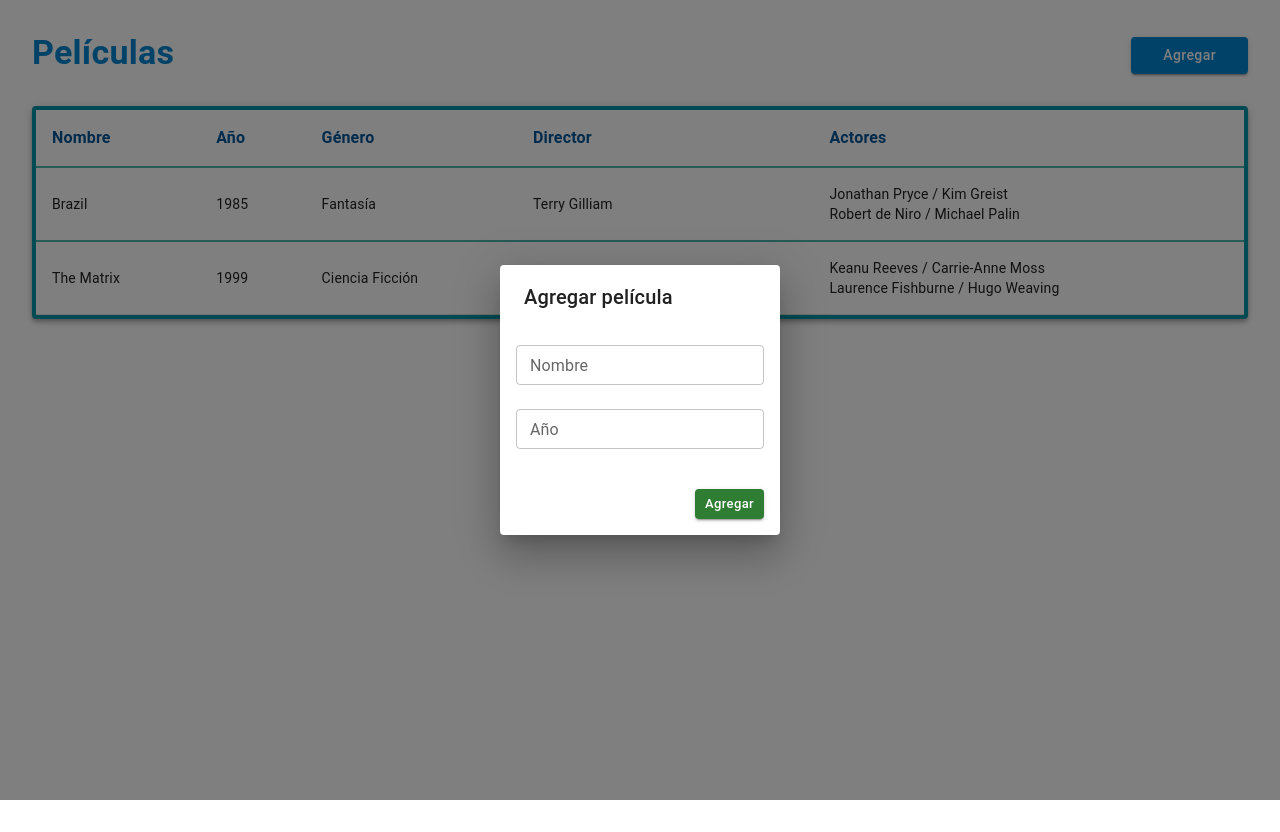
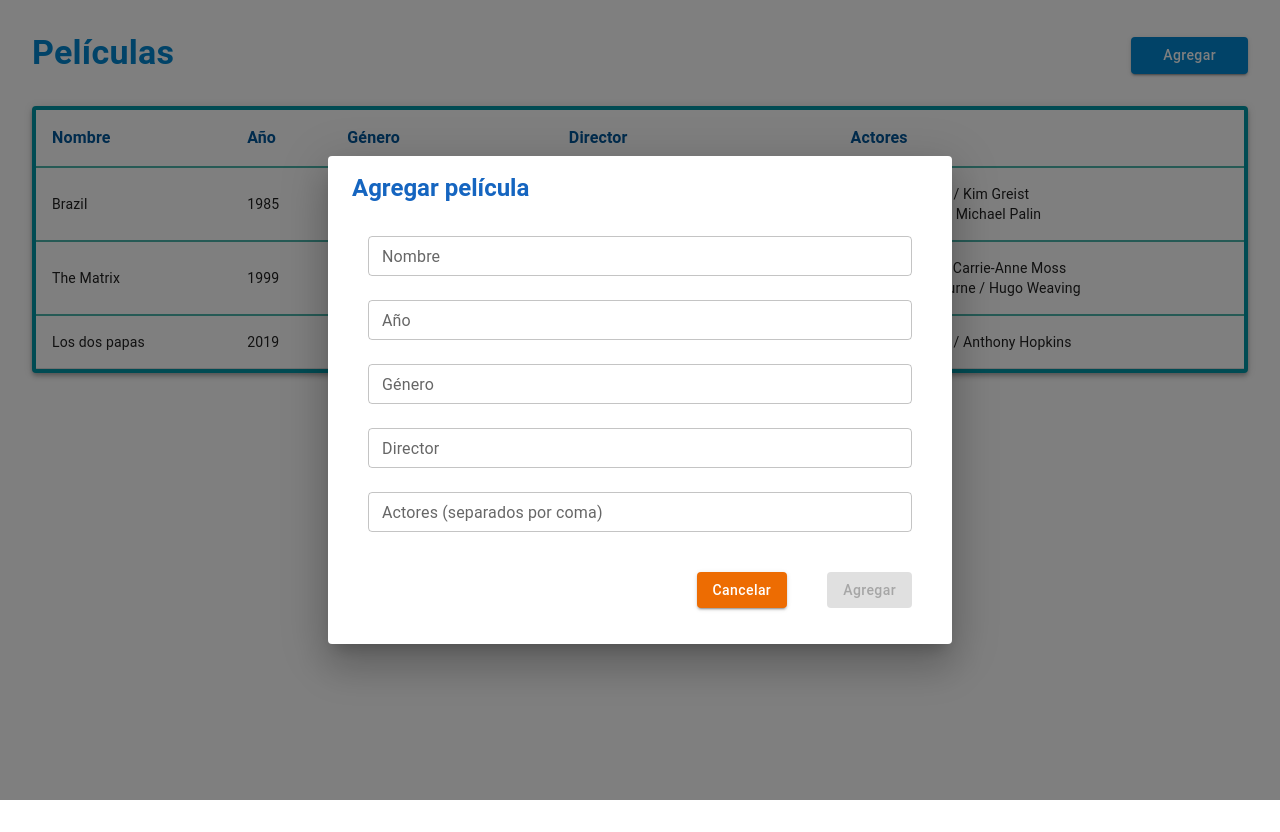
Before and after one commit to unahur-desapp/react-seed-2024, a React (Vite) app: page / in a window 1280 px wide. Both pictures are taken after a click on the button "Agregar". Built offline with nearby package versions, Linux system fonts and the light colour scheme.

Commit message:
funcionalidad de agregar pelicula andando

```diff
--- a/package.json
+++ b/package.json
@@ -17,7 +17,8 @@
     "lodash": "^4.17.21",
     "react": "^18.2.0",
     "react-dom": "^18.2.0",
-    "react-redux": "^9.1.0"
+    "react-redux": "^9.1.0",
+    "react-router-dom": "^6.22.3"
   },
   "devDependencies": {
     "@types/react": "^18.2.56",
--- a/src/config/customMuiTheme.js
+++ b/src/config/customMuiTheme.js
@@ -1,11 +1,16 @@
 import { createTheme } from "@mui/material";
-import { lightBlue } from "@mui/material/colors";
+import { blue, lightBlue } from "@mui/material/colors";
 
 export const customMuiTheme = createTheme({
   typography: {
     h4: {
       fontWeight: 'bold',
       color: lightBlue[700],
+    },
+    h5: {
+      fontWeight: 'bold',
+      color: blue[800],
+      fontSize: '1.5rem',
     },
     subtitle1: {
       fontSize: '1rem',
--- a/src/pages/AddFilmDialog.jsx
+++ b/src/pages/AddFilmDialog.jsx
@@ -1,5 +1,6 @@
-import { Button, Dialog, DialogTitle, Stack, TextField } from "@mui/material";
-import { useState } from "react";
+import { Box, Button, Dialog, DialogContent, DialogTitle, Stack, TextField } from "@mui/material";
+import { useEffect, useState } from "react";
+import { omit } from "lodash";
 
 const commonFieldProps = { variant: 'outlined', size: 'small', sx: {mb: 3} };
 
@@ -14,12 +15,34 @@ function yearMessage(value) {
     : null;
 }
 
-export function AddFilmDialog({ open, closeAction }) {
-  const [newFilmData, setNewFilmData] = useState({ name: '', year: '' });
+function getFilmDataToStore(newFilmDataForm) {
+  return {
+    ...omit(newFilmDataForm, 'mainActorsJoined'),
+    year: Number(newFilmDataForm.year),
+    mainActors: newFilmDataForm.mainActorsJoined.split(',').map(actorName => actorName.trim())
+  };
+}
 
-  return <Dialog open={open}>
-    <DialogTitle>Agregar película</DialogTitle>
-    <Stack direction='column' sx={{ mx: 2, my: 2}}>
+const initialFilmData = { name: '', year: '', genre: '', director: '', mainActorsJoined: '' };
+
+export function AddFilmDialog({ open, closeAction, confirmAction }) {
+  const [newFilmData, setNewFilmData] = useState(initialFilmData);
+
+  useEffect(() => {
+    if (open) {
+      setNewFilmData(initialFilmData);
+    }
+  }, [open]);
+
+  const formIsValid = ['name', 'year', 'genre', 'director', 'mainActorsJoined']
+    .every(attr => newFilmData[attr].length > 0) && !yearMessage(newFilmData.year);
+
+  return <Dialog open={open} maxWidth='xl'>
+    <DialogTitle>
+      <Box sx={{ typography: 'h5' }}>Agregar película</Box>
+    </DialogTitle>
+    <DialogContent sx={{ width: { xs: '14rem', sm: '24rem', md: '36rem' } }}>
+      <Stack direction='column' sx={{ mx: 2, my: 2 }}>
         <TextField {...commonFieldProps}
           label='Nombre'
           value={newFilmData.name}
@@ -32,9 +55,35 @@ export function AddFilmDialog({ open, closeAction }) {
           error={!!yearMessage(newFilmData.year)}
           helperText={yearMessage(newFilmData.year)}
         />
-      <Stack direction='row' justifyContent='flex-end' spacing={2} sx={{mt: 2}}>
-        <Button variant='contained' color='success' size='small' onClick={closeAction}>Agregar</Button>
+        <TextField {...commonFieldProps}
+          label='Género'
+          value={newFilmData.genre}
+          onChange={event => setNewFilmData(current => ({...current, genre: event.target.value}))}
+        />
+        <TextField {...commonFieldProps}
+          label='Director'
+          value={newFilmData.director}
+          onChange={event => setNewFilmData(current => ({...current, director: event.target.value}))}
+        />
+        <TextField {...commonFieldProps}
+          label='Actores (separados por coma)'
+          value={newFilmData.mainActorsJoined}
+          onChange={event => setNewFilmData(current => ({...current, mainActorsJoined: event.target.value}))}
+        />
+        <Stack direction='row' justifyContent='flex-end' sx={{mt: 2}}>
+          <Button variant='contained' color='warning' size='medium' onClick={closeAction} sx={{ mr: 5 }}>
+            Cancelar
+          </Button>
+          <Button variant='contained' color='success' size='medium' disabled={!formIsValid}
+            onClick={async () => {
+              await confirmAction(getFilmDataToStore(newFilmData));
+              closeAction();
+            }}
+          >
+            Agregar
+          </Button>
         </Stack>
       </Stack>
+    </DialogContent>
   </Dialog>;
 }
--- a/src/pages/ListOfFilms.jsx
+++ b/src/pages/ListOfFilms.jsx
@@ -1,8 +1,8 @@
-import { useEffect, useState } from "react";
+import { useCallback, useEffect, useState } from "react";
 import { Table, TableBody, TableCell, TableContainer, TableHead, TableRow, Paper, Stack, Typography, Box, styled, Button } from "@mui/material";
 import { cyan, teal } from "@mui/material/colors";
 import { range } from 'lodash';
-import { getAllFilms } from "../services/FilmService";
+import { addFilm, getAllFilms } from "../services/FilmService";
 import { AddFilmDialog } from "./AddFilmDialog";
 
 function ColoredLineTableCell(props) {
@@ -61,16 +61,23 @@ export function ListOfFilms() {
   const [allFilms, setAllFilms] = useState();
   const [isAdding, setIsAdding] = useState(false);
 
-  useEffect(() => {
-    const fetchAllFilms = async () => {
-      const obtainedFilms = await getAllFilms();
-      setAllFilms(obtainedFilms);
-    }
-    fetchAllFilms();
+  const fetchAllFilms = useCallback(async () => {
+    const obtainedFilms = await getAllFilms();
+    setAllFilms(obtainedFilms);
   }, []);
 
+  useEffect(() => {
+    fetchAllFilms();
+  }, [fetchAllFilms]);
+
   return allFilms && <>
-    <AddFilmDialog open={isAdding} closeAction={() => setIsAdding(false)} />
+    <AddFilmDialog open={isAdding}
+      closeAction={() => setIsAdding(false)}
+      confirmAction={async (newFilmData) => {
+        await addFilm(newFilmData);
+        await fetchAllFilms();
+      }}
+    />
     <Stack direction='column'>
       <Stack direction='row' justifyContent='space-between' alignItems='flex-end'>
         <Typography variant='h4'>Películas</Typography>
--- a/src/services/FilmService.js
+++ b/src/services/FilmService.js
@@ -9,12 +9,34 @@ const FIXED_FILMS = [
     name: 'The Matrix', director: 'Lana & Lilly Wachowski', year: 1999, genre: 'Ciencia Ficción',
     mainActors: ['Keanu Reeves', 'Carrie-Anne Moss', 'Laurence Fishburne', 'Hugo Weaving']
   },
+  {
+    id: 3,
+    name: 'Los dos papas', director: 'Fernando Meirelles', year: 2019, genre: 'Drama biográfico',
+    mainActors: ['Jonathan Pryce', 'Anthony Hopkins']
+  }
 ];
+
+function initFakeStorage() {
+  sessionStorage.setItem('fakeFilms', JSON.stringify(FIXED_FILMS));
+}
 
 export async function getAllFilms() {
   return getAllFilmsFake();
 }
 
 async function getAllFilmsFake() {
-  return Promise.resolve(FIXED_FILMS);
+  return Promise.resolve(JSON.parse(sessionStorage.getItem('fakeFilms')));
 }
+
+export async function addFilm(filmSpec) {
+  return addFilmFake(filmSpec);
+}
+
+async function addFilmFake(filmSpec) {
+  const currentFilms = await getAllFilmsFake();
+  currentFilms.push({ id: Math.max(...currentFilms.map(film => film.id)) + 1, ...filmSpec});
+  sessionStorage.setItem('fakeFilms', JSON.stringify(currentFilms));
+  return Promise.resolve({ added: 1 });
+}
+
+initFakeStorage();
```
Also changed, not shown: 1 other file (tests, documents, lock files or other folders). Lines whose indentation alone changed are shown as unchanged.
